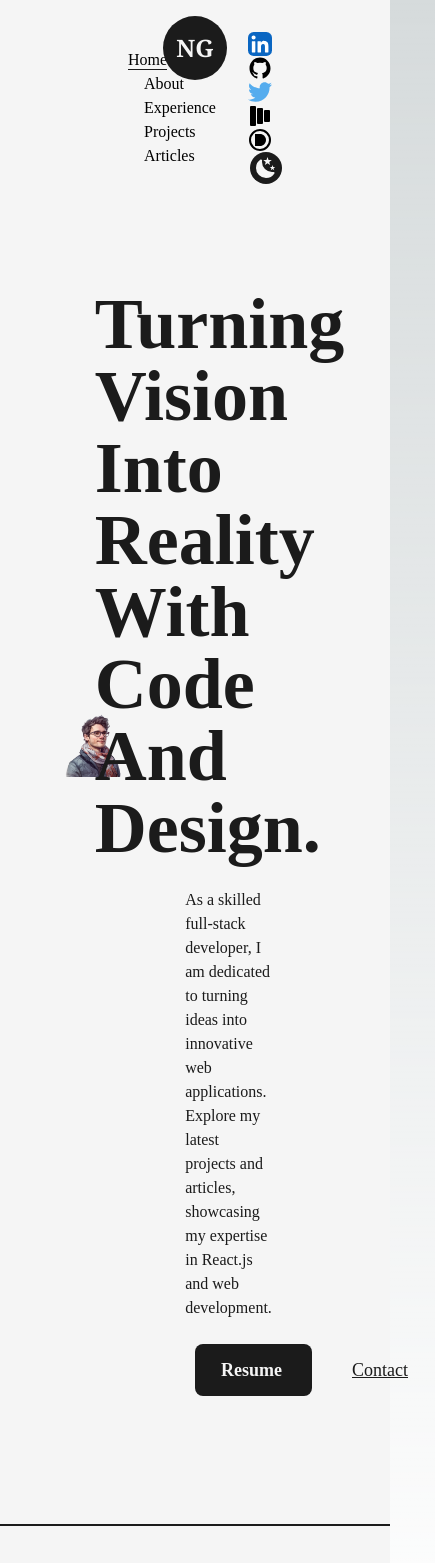
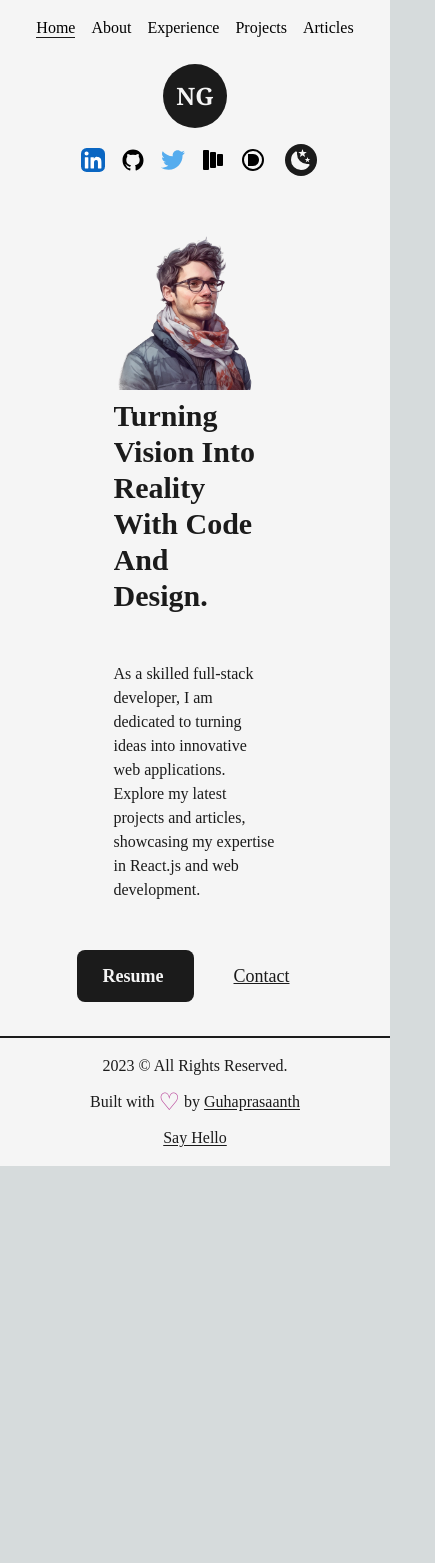
Before and after one commit to guhandelta/next13-tailwind-portfolio, a Next.js app: page / in a window 390 px wide. Shown: the top 1563 px of the page, 435 px wide, since content can reach past the window. After the commit the page ends 1166 px from the top, so only its background shows below. Built offline with nearby package versions, Linux system fonts and the light colour scheme.

Commit message:
Styling corrections and enhancements

```diff
--- a/src/components/AnimatedText.js
+++ b/src/components/AnimatedText.js
@@ -32,7 +32,7 @@ const wordAnimate = {
 const AnimatedText = ({ text, className="" }) => {
   return (
     <div className="w-full mx-auto py-2 flex items-center justify-center text-center overflow-hidden ">
-        <motion.h1 className={`inline-block w-full text-dark font-bold capitalize text-8xl ${className} dark:text-light`}
+        <motion.h1 className={`inline-block w-full text-dark font-bold capitalize ${className} dark:text-light`}
             variants={quote}
             initial="initial"
             animate="animate"
@@ -40,7 +40,7 @@ const AnimatedText = ({ text, className="" }) => {
             {
                 text.split(" ").map((word, index) => (
                     <span key={word+'-'+index}
-                        className={`inline-block ${strafer.variable} font-sans capitalize text-7xl`}
+                        className={`inline-block ${strafer.variable} font-sans capitalize`}
                         variants={wordAnimate}
                         initial="initial"
                         animate="animate"
--- a/src/components/Footer.js
+++ b/src/components/Footer.js
@@ -4,15 +4,15 @@ import Link from 'next/link'
 
 function Footer() {
   return (
-    <footer className="w-full border-t-2 border-solid border-dark font-medium text-lg text-dark dark:text-light dark:border-light">
-        <Layout className="py-8 flex items-center justify-between">
+    <footer className="w-full border-t-2 border-solid border-dark font-medium text-lg sm:text-base text-dark dark:text-light dark:border-light">
+        <Layout className="py-8 flex items-center justify-between lg:flex-col lg:py-6 sm:py-4">
             <span>{new Date().getFullYear()} &copy; All Rights Reserved.</span>
-            <div className="flex items-center">
+            <div className="flex items-center lg:py-2">
                 Built with <span className="text-primary text-2xl px-1">&#9825;</span>
                 by&nbsp;<Link href="https://guhaprasaanth.com" target={"_blank"}
                 className="underline underline-offset-2">Guhaprasaanth</Link>
             </div>
-            <Link href="mailTo:guhan.delta@gmail.com" target={"_blank"} className="underline underline-offset-2">Say Hello</Link>
+            <Link href="mailto:guhan.delta@gmail.com" target={"_blank"} className="underline underline-offset-2">Say Hello</Link>
         </Layout>
     </footer>
   )
--- a/src/components/Layout.js
+++ b/src/components/Layout.js
@@ -32,7 +32,7 @@ export const strafer = localFont({
 
 const Layout = ({ children, className="" }) => {
   return (
-    <div className={`${className} w-full h-full inline-block z-0 bg-light p-32 dark:bg-dark `}>
+    <div className={`${className} w-full h-full inline-block z-0 bg-light p-32 dark:bg-dark xl:p-24 lg:p-16 md:p-12 sm:p-8`}>
         {children}
     </div>
   )
--- a/src/components/data.js
+++ b/src/components/data.js
@@ -130,7 +130,7 @@ const data = [
         company: "WV Aquavit - Marshall Universiy",
         companyurl: "https://wvaquavit.marshall.edu/",
         location: "Huntington, West Virginia",
-        objective: "Developed IOT circuit to measure water pH value of Ohio River water and sent it to IBM Bluemix to generate analytics",
+        objective: "Developed IOT circuit to measure pH value of Ohio River water and send it to IBM Bluemix to generate analytics",
         description: [
                       "  • Developed a wireless sensor network using Raspberry Pi 3, Arduino.",
                       "  • Configured Vernier Water pH sensor to actively read and report water pH value, of Ohio River.",
--- a/src/pages/Navbar.js
+++ b/src/pages/Navbar.js
@@ -56,7 +56,7 @@ const CustomAnchor = ({ href, children, helperText }) => {
       onMouseMove={handleMouseMove}
       whileHover={{ y: -8, scale: 1.2 }}
       whileTap={{ scale: 0.9 }}
-      className="w-6 mx-4 relative"
+      className="w-6 mx-3 sm:mx-2 relative"
     >
       {children}
       {helperText && isHovered && (
@@ -81,6 +81,42 @@ const CustomAnchor = ({ href, children, helperText }) => {
   );
 };
 
+const SocialMediaLinks = [
+  {
+    icon: <LinkedInIcon />,
+    link: "https://www.linkedin.com/in/guhaprasaanthnandagopal/",
+    label: "LinkedIn"
+  },
+  {
+    icon: <GithubIcon />,
+    link: "https://github.com/guhandelta",
+    label: "GitHub"
+  },
+  {
+    icon: <TwitterIcon />,
+    link: "https://x.com/guhandelta",
+    label: "Twitter"
+  },
+  {
+    icon: <MediumIcon />,
+    link: "https://medium.com/@guhaprasaanth",
+    label: "Medium"
+  },
+  {
+    icon: <DZoneIcon />,
+    link: "https://dzone.com/users/5292216/guhaprasaanth.html",
+    label: "DZone"
+  },
+];
+
+ // Define navigation links as an array of objects
+  const NavLinks = [
+    { href: "/", title: "Home", style:"mr-4 lg:mr-3 sm:mr-2" },
+    { href: "/about", title: "About", style:"mx-4 lg:mx-3 sm:mx-2" },
+    { href: "experience", title: "Experience", style:"mx-4 lg:mx-3 sm:mx-2" },
+    { href: "/Projects", title: "Projects", style:"mx-4 lg:mx-3 sm:mx-2" },
+    { href: "/Articles", title: "Articles", style:"ml-4 lg:ml-3 sm:ml-2" },
+  ];
 
 const Navbar = () => {
 
@@ -88,31 +124,26 @@ const Navbar = () => {
 
   return (
     <header
-        className="w-full px-32 py-8 font-medium flex items-center justify-between text-black dark:text-light"
+        className="w-full px-32 py-8 font-medium grid grid-cols-3 sm:grid-cols-1 items-center text-black dark:text-light xl:px-24 lg:px-16 md:px-12 sm:px-8 lg:py-6 md:py-4 sm:py-4 text-lg lg:text-base md:text-base sm:text-base"
     >
-        <nav>
-            <CustomLink href="/" title="Home" className="mr-4" />
-            <CustomLink href="/about" title="About" className="mx-4" />
-            <CustomLink href="experience" title="Experience" className="mx-4" />
-            <CustomLink href="/Projects" title="Projects" className="mx-4" />
-            <CustomLink href="/Articles" title="Articles" className="ml-4" />
+        <nav className="justify-self-start sm:justify-self-center sm:mb-4">
+            {NavLinks.map(({ href, title, style}) => <CustomLink key={href} href={href} title={title} className={style} />)}
+
+
+            {/* <CustomLink href="/about" title="About" className="mx-4 lg:mx-3 sm:mx-2" />
+            <CustomLink href="experience" title="Experience" className="mx-4 lg:mx-3 sm:mx-2" />
+            <CustomLink href="/Projects" title="Projects" className="mx-4 lg:mx-3 sm:mx-2" />
+            <CustomLink href="/Articles" title="Articles" className="ml-4 lg:ml-3 sm:ml-2" /> */}
         </nav>
-        <nav className="flex items-center justify-center flex-wrap">
-            <CustomAnchor href="https://www.linkedin.com/in/guhaprasaanthnandagopal/" helperText="LinkedIn">
-                <LinkedInIcon />
-            </CustomAnchor>
-            <CustomAnchor href="https://github.com/guhandelta" helperText="GitHub">
-                <GithubIcon />
-            </CustomAnchor>
-            <CustomAnchor href="https://x.com/guhandelta" helperText="Twitter">
-                <TwitterIcon />
-            </CustomAnchor>
-            <CustomAnchor href="https://medium.com/@guhaprasaanth" helperText="Medium">
-                <MediumIcon />
-            </CustomAnchor>
-            <CustomAnchor href="https://dzone.com/users/5292216/guhaprasaanth.html" helperText="DZone">
-                <DZoneIcon />
-            </CustomAnchor>
+        <div className="justify-self-center sm:mb-4">
+            <Logo />
+        </div>
+        <nav className="justify-self-end sm:justify-self-center flex items-center justify-center flex-wrap">
+            {SocialMediaLinks.map(({ icon, link, label }) => (
+              <CustomAnchor href={link} helperText={label} key={link}>
+                {icon}
+              </CustomAnchor>
+            ))}
 
             <button
                 onClick={() => setMode(mode === "light" ? "dark" : "light")}
@@ -127,10 +158,6 @@ const Navbar = () => {
                 }
             </button>
         </nav>
-
-        <div className="absolute left-[50%] top-2 -translate-x-[50%]">
-            <Logo />
-        </div>
     </header>
   )
 }
--- a/src/pages/index.js
+++ b/src/pages/index.js
@@ -12,7 +12,7 @@ const FramerImage = motion(Image);
 
 const AnimatedImage = ({ image }) => {
 
-   // obbtain the position of the cursor for animating the image
+   // obtain the position of the cursor for animating the image
    const x = useMotionValue(0);
    const y = useMotionValue(0);
    const imageRef = useRef(null);
@@ -26,7 +26,7 @@ const AnimatedImage = ({ image }) => {
             width={150}
             src={image}
             alt="Guhaprasaanth"
-            className="w-full h-auto transform -mt-40 -ml-16 -scale-x-100 scale-110"
+            className="w-full h-auto transform sm:scale-50 -mt-40 -ml-16 sm:mt-0 sm:ml-0 -scale-x-100 scale-110"
             priority
             sizes='(max-width: 768px) 100vw, (max-width: 1200px) 50vw, 50vw'
           />
@@ -69,38 +69,32 @@ export default function Home() {
       </Head>
       <main className="flex items-center text-dark w-full min-h-screen">
         <Layout>
-          <div className="flex items-center justify-between w-full">
-            <div className="w-1/2">
-
+          <div className="flex sm:flex-col items-center justify-between w-full">
+            <div className="w-1/2 sm:-w-32">
               <AnimatedImage
                 image={DisplayPicture}
               />
-
-            {/*
-
-            <Image
-              alt="Guhaprasaanth"
-              className="w-full h-auto transform -mt-40 -ml-16 -scale-x-100 scale-100"
-              priority
-              sizes='(max-width: 768px) 100vw, (max-width: 1200px) 50vw, 50vw'
-            />
-            */}
             </div>
             <div className="w-1/2 flex flex-col items-center self-center">
-              <h1 className="-mt-16">
+              {/* Stack each element in its own cell */}
+              <div className="w-full mb-6 flex justify-center">
                 <AnimatedText
                   text="Turning Vision Into Reality With Code And Design."
-                  className="!text-4xl !text-left"
+                  className="text-6xl sm:text-3xl md:text-4xl lg:text-7xl xl:text-8xl text-left"
                 />
-              </h1>
+              </div>
+              <div className="w-full mb-6 flex justify-center">
                 <motion.p
                   className="my-4 text-base font-medium dark:text-light"
                   variants={quote}
                   initial="initial"
                   animate="animate"
-              >As a skilled full-stack developer, I am dedicated to turning ideas into innovative web applications.
+                >
+                  As a skilled full-stack developer, I am dedicated to turning ideas into innovative web applications.
                   Explore my latest projects and articles, showcasing my expertise in React.js and web development.
                 </motion.p>
+              </div>
+              <div className="w-full flex justify-center">
                 <motion.div
                   variants={rncSection}
                   initial="initial"
@@ -126,6 +120,7 @@ export default function Home() {
                 </motion.div>
               </div>
             </div>
+          </div>
         </Layout>
       </main>
     </>
```
Also changed, not shown: src/pages/Articles.js (+53 -14 lines). Lines whose indentation alone changed are shown as unchanged.
